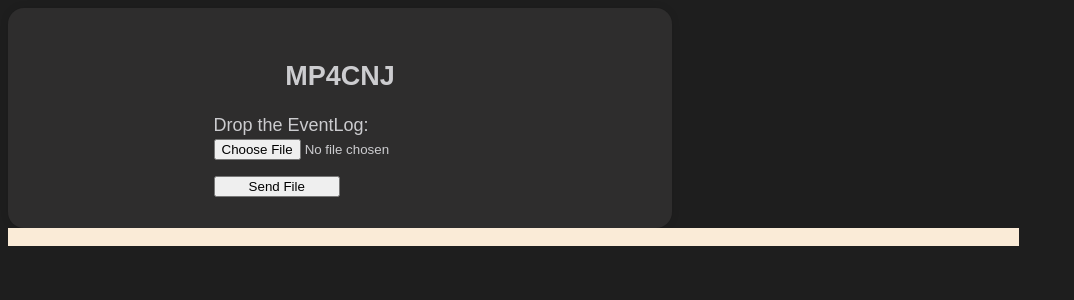
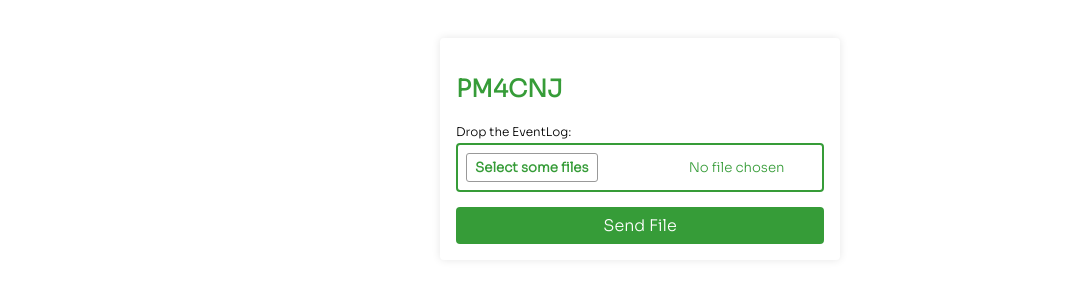
Before and after one commit to ericxlima/process-mining-CNJ, an Angular app in the folder client/: page / in a window 1280 px wide. Shown: the top 300 px of the page, without its empty margins (0-1074 px from the left). Built offline with nearby package versions, Linux system fonts and the light colour scheme.

Commit message:
style: adjusts the views

```diff
--- a/client/src/app/main-forms/main-forms.component.css
+++ b/client/src/app/main-forms/main-forms.component.css
@@ -1,31 +1,87 @@
-.forms-section {
-  background-color: #2e2d2d;
-  color: #cccccf;
-  display: flex;
-  justify-content: space-around;
-  width: 50%;
+.forms {
+  background-color: white;
   padding: 16px;
-  border-radius: 1rem;
-  font-size: large;
+  border-radius: 4px;
   box-shadow: 0 0 8px rgba(0, 0, 0, 0.1);
 }
 
-.forms {
+.forms-title {
+  text-align: left;
+  text-transform: capitalize;
+  color: #369c38;
+}
+
+.forms-field {
+  width: 100%;
   margin-top: 15px;
   margin-bottom: 15px;
   display: flex;
   flex-direction: column;
+  color: #369c38;
 }
 
-.input-label {
-  margin-bottom: 0.2rem;
+.forms-field-label {
+  color: black;
+  margin-bottom: 4px;
+  font-size: 12px;
 }
 
-.forms-title {
-  text-align: center;
+.forms-field-input::-webkit-file-upload-button {
+  visibility: hidden;
+}
+
+.forms-field-input::before{
+  content: 'Select some files';
+  display: inline-block;
+  background: linear-gradient(top, #f9f9f9, #e3e3e3);
+  border: 1px solid #999;
+  border-radius: 3px;
+  padding: 5px 8px;
+  outline: none;
+  white-space: nowrap;
+  -webkit-user-select: none;
+  cursor: pointer;
+  text-shadow: 1px 1px #fff;
+  font-weight: 700;
+  font-size: 10pt;
+}
+
+.forms-field-input:hover::before {
+  border-color: black;
+  border-color: #369c38;
+}
+
+.forms-field-input:active::before {
+  background: -webkit-linear-gradient(top, #e3e3e3, #f9f9f9);
+}
+
+.forms-field-input {
+  padding: 8px;
+  border-radius: 4px;
+  color: inherit;
+  border: 2px solid;
+  outline: none;
+}
+
+
+
+.button-wrapper {
+  display: flex;
 }
 
 .forms-button {
-  width: 50%;
-  margin-top: 1rem;
+  background-color: #369c38;
+  color: white;
+  display: block;
+  flex: 1;
+  border: none;
+  border-radius: 4px;
+  font-size: 16px;
+  padding: 0.5em;
+  cursor: pointer;
+  transition: opacity 0.2s;
 }
+
+.forms-button:hover {
+  opacity: 0.8;
+}
--- a/client/src/app/main-forms/main-forms.component.html
+++ b/client/src/app/main-forms/main-forms.component.html
@@ -1,9 +1,13 @@
-<section class="forms-section">
+<section class="container">
   <form class="forms" (ngSubmit)="toTransfer()" methods='post' enctype="multipart/form-data">
-    <h2 class="forms-title">MP4CNJ </h2>
-    <label class="input-label" for="file">Drop the EventLog:</label>
-    <input class="file" type="file" name="file"
-           id="file" [(ngModel)]="file" (change)="onFileChange($event)" required>
-    <button class="forms-button" type="submit" name="button">Send File</button>
+    <h2 class="forms-title">PM4CNJ </h2>
+    <div class="forms-field">
+      <label class="forms-field-label" for="file">Drop the EventLog:</label>
+      <input class="forms-field-input" type="file" name="file"
+             id="file" [(ngModel)]="file" (change)="onFileChange($event)" accept=".csv" required>
+    </div>
+    <div class="button-wrapper">
+      <button class="forms-button" type="submit" name="button">Send File</button>
+    </div>
   </form>
 </section>
--- a/client/src/app/viewer-svg/viewer-svg.component.css
+++ b/client/src/app/viewer-svg/viewer-svg.component.css
@@ -1,5 +1,4 @@
-.content {
+.image-view {
     background-color: antiquewhite;
     color: black;
-    width: 80%;
 }
--- a/client/src/app/viewer-svg/viewer-svg.component.html
+++ b/client/src/app/viewer-svg/viewer-svg.component.html
@@ -1,4 +1,3 @@
-<div class="content">
-    <img src={{uri}} alt="">
-    <p>{{uri}}</p>
+<div class="container">
+    <img class="image-view" src={{uri}} alt="">
 </div>
--- a/client/src/environments/environment.ts
+++ b/client/src/environments/environment.ts
@@ -3,7 +3,7 @@
 // The list of file replacements can be found in `angular.json`.
 
 export const environment = {
-  production: false
+  production: true
 };
 
 /*
--- a/client/src/index.html
+++ b/client/src/index.html
@@ -2,7 +2,7 @@
 <html lang="en">
 <head>
   <meta charset="utf-8">
-  <title>Mineração de Processos</title>
+  <title>PM4CNJ</title>
   <base href="/">
   <meta name="viewport" content="width=device-width, initial-scale=1">
   <link rel="icon" type="image/x-icon" href="favicon.ico">
--- a/client/src/styles.css
+++ b/client/src/styles.css
@@ -1,4 +1,11 @@
-/* You can add global styles to this file, and also import other style files */
-body {
-  background-color: #1e1e1e;
+@import url('https://fonts.googleapis.com/css2?family=Sora:wght@300&display=swap');
+
+* {
+  font-family: 'Sora', sans-serif;
 }
+
+.container {
+  max-width: 400px;
+  padding: 30px;
+  margin: 0 auto;
+}
```
Also changed, not shown: 1 other file (tests, documents, lock files or other folders).
